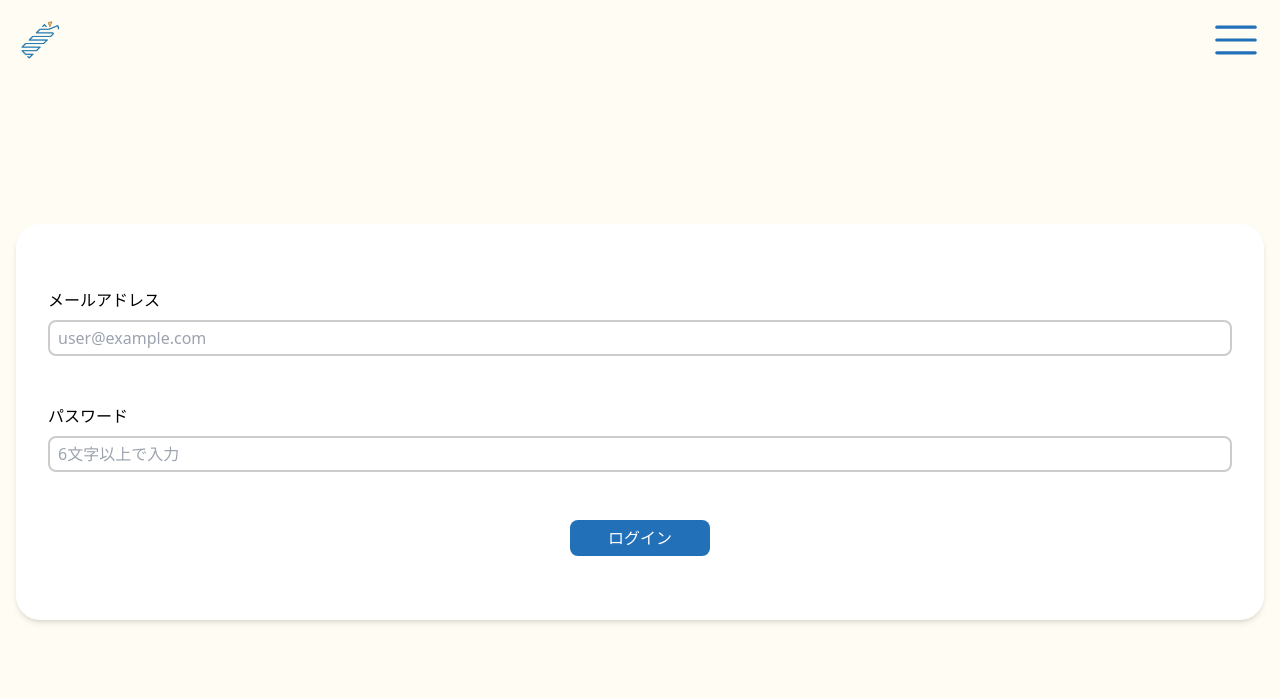
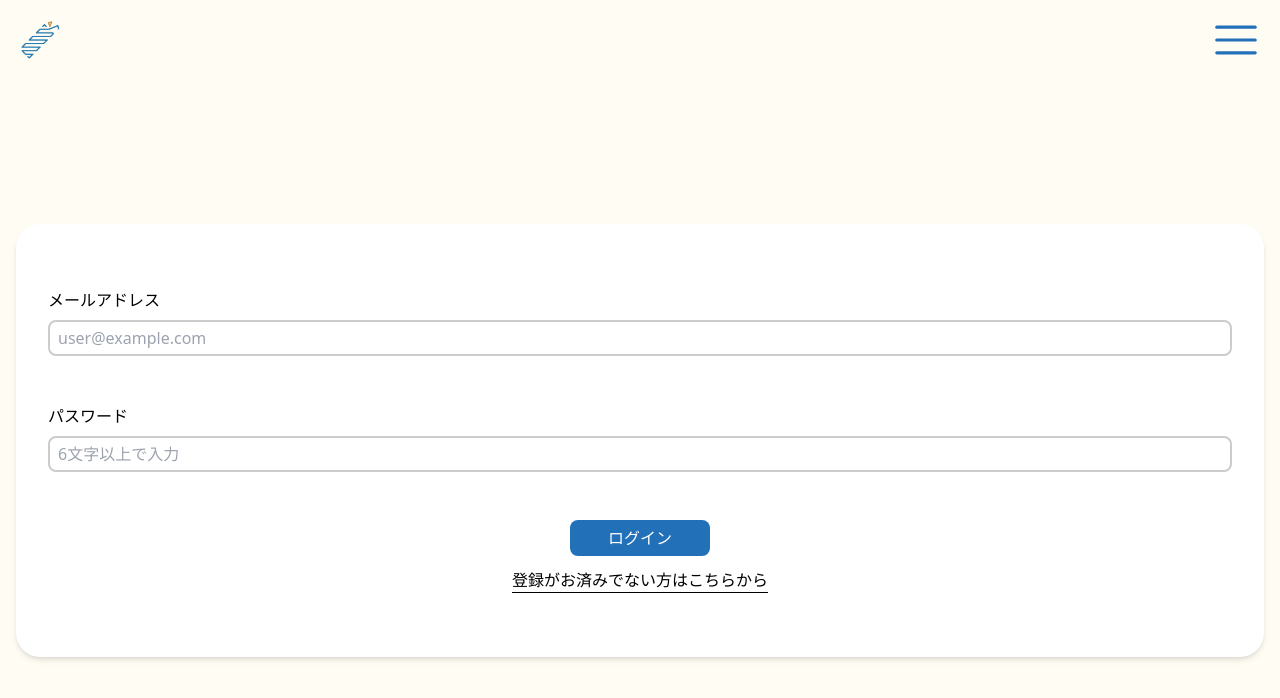
Before and after one commit to kattakke/frontend, a React (Vite) app: page /login in a window 1280 px wide. Shown: the top 698 px of the page. Built offline with nearby package versions, Linux system fonts and the light colour scheme; no server answers.

Commit message:
add path to signup on login page

```diff
--- a/src/pages/Login.tsx
+++ b/src/pages/Login.tsx
@@ -2,6 +2,7 @@ import React from 'react'
 import Button from '../components/Button'
 import TextField from '../components/TextField'
 import { useAuth } from '../hooks/useAuth'
+import { Link } from 'react-router-dom'
 
 const Login = () => {
   const { login } = useAuth()
@@ -29,8 +30,11 @@ const Login = () => {
             ></TextField>
           </div>
         </div>
-        <div className="flex items-center justify-center">
-          <Button>ログイン</Button>
+        <div className="flex flex-col  items-center justify-center">
+          <Button className='mb-3'>ログイン</Button>
+          <Link to={'/signup'}>
+            <p className='border-b'>登録がお済みでない方はこちらから</p>
+          </Link>
         </div>
       </div>
     </div>
```
